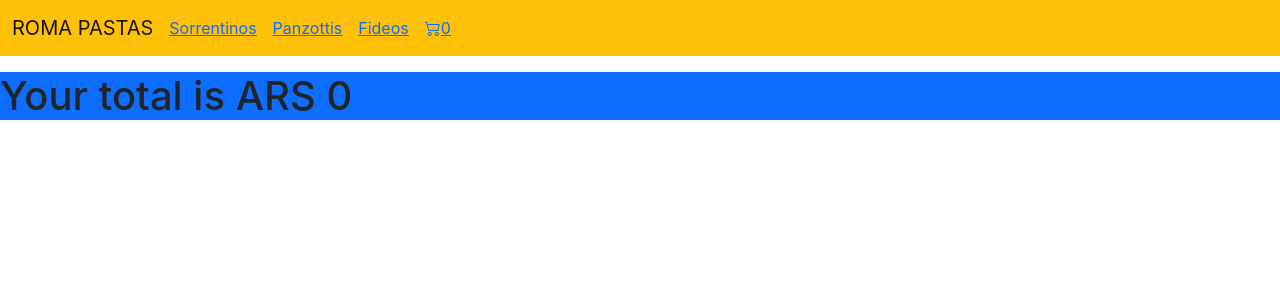
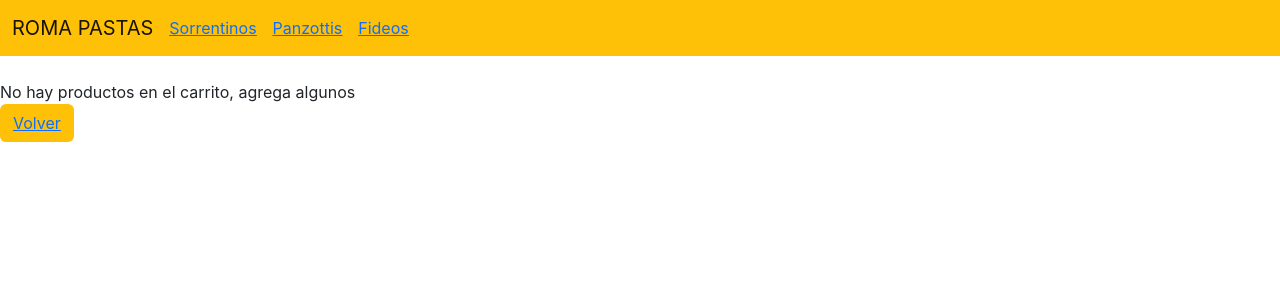
Before and after one commit to sebabrennan/romapastasReact-Brennan, a React (Create React App) app: page /cart in a window 1280 px wide. Shown: the top 300 px of the page. Built offline with nearby package versions, Linux system fonts and the light colour scheme.

Commit message:
cart view

```diff
--- a/src/App.js
+++ b/src/App.js
@@ -1,10 +1,10 @@
 import NavBar from './components/NavBar';
 import ItemListContainer from './components/ItemListContainer';
-import ItemCount from './components/ItemCount';
+/* import ItemCount from './components/ItemCount'; */
 import ItemDetailContainer from './components/ItemDetailContainer';
 import { BrowserRouter, Routes, Route } from "react-router-dom";
 import CartProvider from './context/CartContext';
-import Cart from './components/Cart';
+import Cart from './components/Cart/Cart';
 
 function App() {
   return (
--- a/src/components/Cart.jsx
+++ /dev/null
@@ -1,34 +0,0 @@
-import React, { useContext, useState, useEffect } from "react";
-import { CartContext } from "../context/CartContext";
-
-const Cart = () => {
-
-    const [totalPrice, setTotalPrice] = useState(0)
-    const {cartItems} = useContext(CartContext);
-
-    useEffect ( () => {
-        let total = 0;
-        cartItems.forEach(item => {
-            total+= item.price;
-        });
-        setTotalPrice(total);
-    }, [cartItems])
-
-    return (
-        <>
-            <ul>
-                {cartItems.map (item => (
-                    <>
-                        <li>{item.product}</li>
-                        <li>{item.price}</li>
-                        <li>{item.quantity}</li>
-                    </>
-                    )
-                )}
-            </ul>
-            <h1 className="bg-primary">{`Your total is ARS ${totalPrice}`}</h1>
-        </>
-     );
-}
-
-export default Cart;
--- /dev/null
+++ b/src/components/Cart/Cart.jsx
@@ -0,0 +1,56 @@
+import React, { useContext, /* useState, useEffect */ } from "react";
+import { CartContext } from "../../context/CartContext";
+import CartItem from "./CartItem";
+import { Link } from "react-router-dom";
+
+const Cart = () => {
+
+    const {cartItems, removeProduct, clearCart, total} = useContext(CartContext);
+    const tot= total();
+
+    return (
+        <>
+            {cartItems.length === 0 ? (
+                <>
+                    <div className="mt-4">
+                        <div>
+                            No hay productos en el carrito, agrega algunos
+                        </div>
+                        <button className="btn bg-warning"><Link to={"/"}>Volver</Link></button>
+                    </div>
+                </>
+                ) : (
+                <>
+                    <h1>Su pedido</h1>
+                    <table className="table">
+                        <thead>
+                            <tr>
+                                <th scope="col">Nombre producto</th>
+                                <th scope="col">Precio unitario</th>
+                                <th scope="col">Unidades</th>
+                            </tr>
+                        </thead>
+                        <tbody>
+                            {cartItems.map((element) => (
+                                <CartItem item={element.item} quantity={element.quantity} removeProduct={removeProduct} clearCart={clearCart}/>
+                                ))
+                            }
+
+                            <tr>
+                                <th scope="row">TOTAL</th>
+                                <td></td>
+                                <td></td>
+                                <td><strong>{tot}</strong></td>
+                            </tr>
+                        </tbody>
+                    </table>
+                    <button className="btn bg-danger" onClick={() => clearCart()}>Vaciar carrito</button>
+                    <button className="btn bg-warning"><Link to={"/"}>Seguir comprando</Link></button>
+                    <button className="btn bg-success">Terminar compra</button>
+                </>
+            )}
+        </>
+     );
+}
+
+export default Cart;
--- /dev/null
+++ b/src/components/Cart/CartItem.jsx
@@ -0,0 +1,20 @@
+import React from 'react';
+
+const CartItem = ({item, quantity, removeProduct}) => {
+    return (
+        <>
+            <tr>
+                <td>{item.product}</td>
+                <td>{item.price}</td>
+                <td>{quantity}</td>
+                <button className='btn bg-danger' onClick={() => removeProduct(item.id)}>
+                    Eliminar
+                </button>
+            </tr>
+           {/*  <div className='d-flex'> */}
+           {/*  </div> */}
+        </>
+    );
+}
+
+export default CartItem;
--- /dev/null
+++ b/src/components/Cart/CartWidget.jsx
@@ -0,0 +1,23 @@
+import { useContext } from 'react';
+import { CartContext } from '../../context/CartContext';
+import '../NavBar.css';
+
+const CartWidget= () => {
+
+  const { cartItems } = useContext(CartContext)
+
+    return (
+    <>
+      {cartItems.length === 0 ? (
+        <></>
+      ) : (
+        <>
+          <i className="bi bi-cart2" style={{width: 40}}></i>
+          <span>{cartItems.length}</span>
+        </>
+      )}
+    </>
+  );
+};
+
+export default CartWidget;
--- a/src/components/CartWidget.jsx
+++ /dev/null
@@ -1,17 +0,0 @@
-import { useContext } from 'react';
-import { CartContext } from '../context/CartContext';
-import './NavBar.css';
-
-const CartWidget= () => {
-
-  const { cartItems } = useContext(CartContext)
-
-    return (
-    <>
-      <i className="bi bi-cart2" style={{width: 40}}></i>
-      <span>{cartItems.length}</span>
-    </>
-      );
-}
-
-export default CartWidget;
--- a/src/components/ItemDetail.jsx
+++ b/src/components/ItemDetail.jsx
@@ -13,7 +13,6 @@ const ItemDetail = ({itemDetail}) => {
     const onAdd = (amount) => {
       addItem(itemDetail, amount);
     };
-    console.log(addItem)
 
     return (
     <>
--- a/src/components/NavBar.jsx
+++ b/src/components/NavBar.jsx
@@ -1,4 +1,4 @@
-import CartWidget from "./CartWidget";
+import CartWidget from "./Cart/CartWidget";
 import './NavBar.css';
 import navBarOptions from "./helpers/strings";
 import { Link } from "react-router-dom";
@@ -29,7 +29,8 @@ const NavBar = ({ name }) => {
                 <Link to={"category/Fideos"}>Fideos</Link></a>
             </li>
             <li className="nav-item">
-              <a className="navlink" aria-current="page" href="#"><CartWidget /></a>
+              <a className="navlink" aria-current="page" href="#">
+                <Link to={"cart"}>{<CartWidget />}</Link></a>
             </li>
           </ul>
           {/* <ul className="navbar-nav">
--- a/src/context/CartContext.jsx
+++ b/src/context/CartContext.jsx
@@ -1,15 +1,10 @@
 import React, { createContext, useState } from "react";
-/* import { useContext } from "react"; */
 
 export const CartContext = createContext();
 
-/* const useCartContext = () => useContext(CartContext); */
 
 const CartProvider = ({children}) => {
   const [cartItems, setCartItems] = useState([]);
-
-  /* Carrito */
-  /* const [cart, setCart] = useState([]); */
 
   /* Sumar un producto al carrito */
   const addItem = (item, quantity) => {
@@ -39,8 +34,14 @@ const CartProvider = ({children}) => {
   /* Borrar un producto del carrito */
   const removeProduct = (itemId) => setCartItems(cartItems.filter(element => element.item.id !== itemId));
 
+  const total = () => {
+    return cartItems.reduce(
+      (valorAnterior, valorActual) => valorAnterior + valorActual.item.price * valorActual.quantity,
+      0);
+  };
+
   return (
-    <CartContext.Provider value={{ cartItems, addItem, clearCart, removeProduct}}>
+    <CartContext.Provider value={{ cartItems, addItem, clearCart, removeProduct, total}}>
       {children}
     </CartContext.Provider>
   );
```
